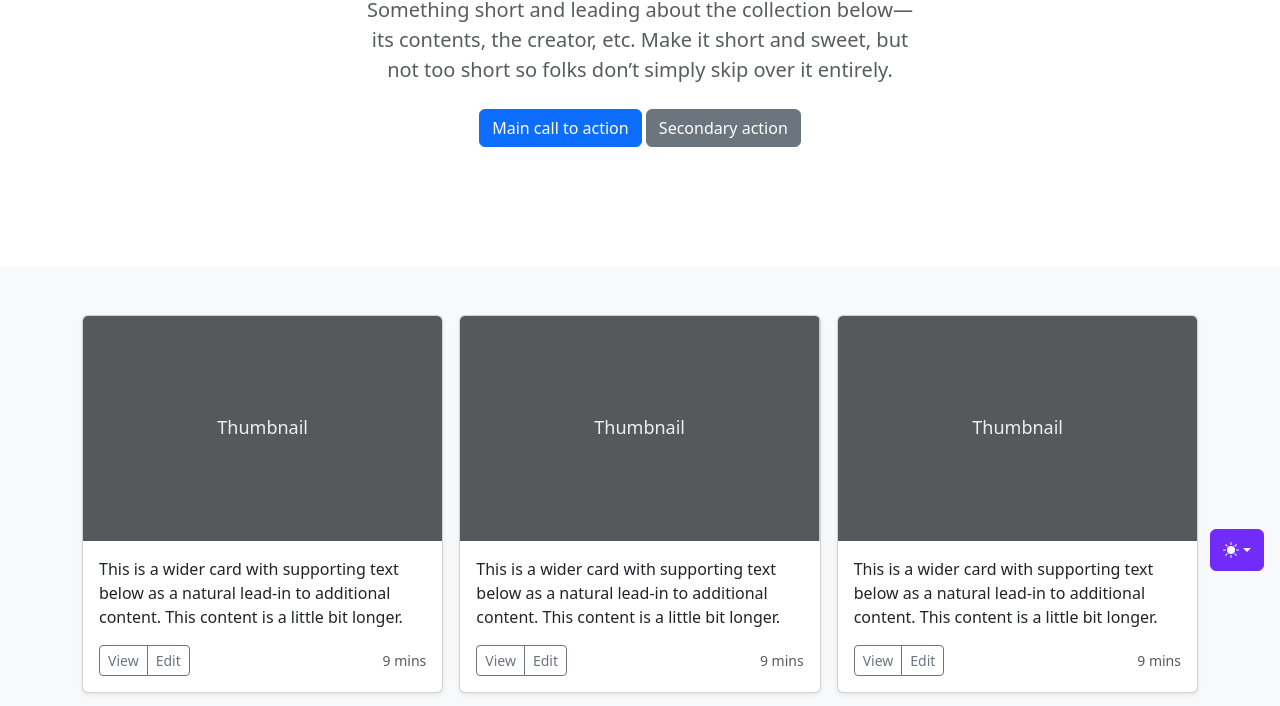
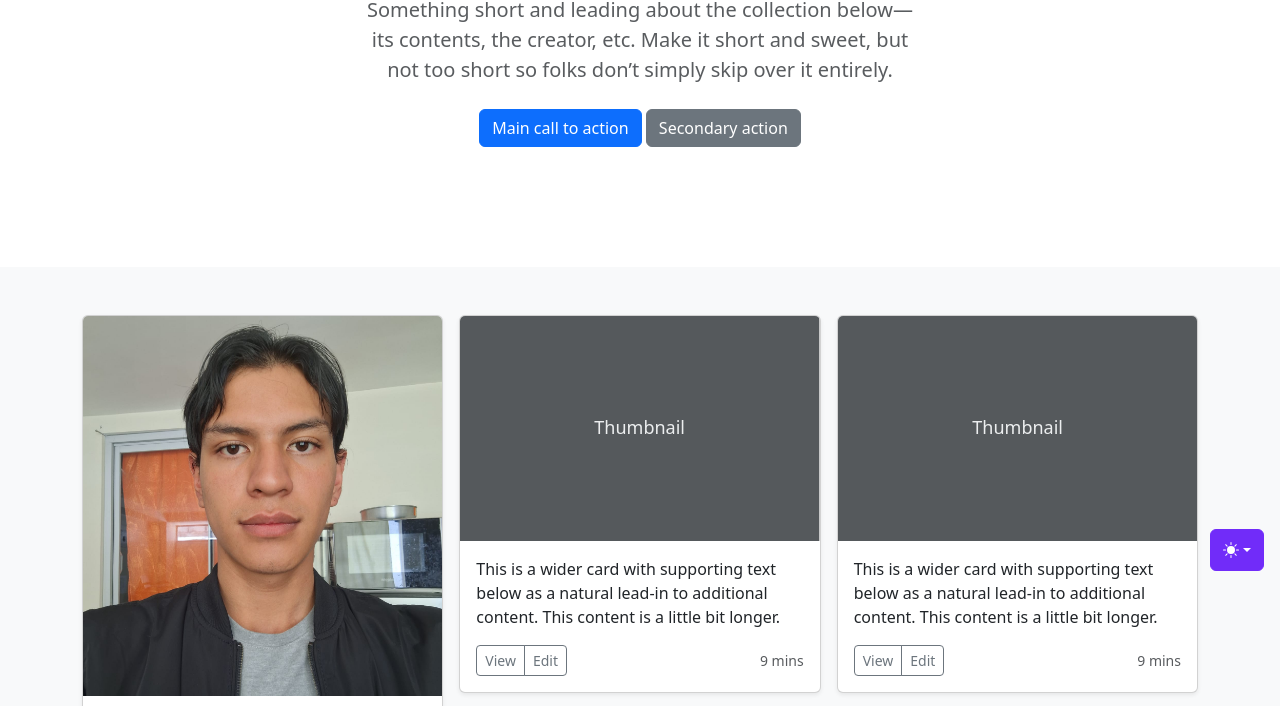
Before and after one commit to InkyWinkR/PracticaManejo, a plain HTML site: page album/index.html in a window 1280 px wide. Shown: the part 213-919 px from the top of the page. Drawn offline with Linux system fonts and the light colour scheme.

Commit message:
Se creó la carpeta images y se modificó el componente 1

```diff
--- a/album/index.html
+++ b/album/index.html
@@ -218,13 +218,13 @@
       <div class="row row-cols-1 row-cols-sm-2 row-cols-md-3 g-3">
         <div class="col">
           <div class="card shadow-sm">
-            <svg class="bd-placeholder-img card-img-top" width="100%" height="225" xmlns="http://www.w3.org/2000/svg" role="img" aria-label="Placeholder: Thumbnail" preserveAspectRatio="xMidYMid slice"><title>Placeholder</title><rect width="100%" height="100%" fill="#55595c"/><text x="50%" y="50%" fill="#eceeef" dy=".3em">Thumbnail</text></svg>
+            <img src="../images/Manuel.jpg" alt="imagen de Manuel" class="bd-placeholder-img card-img-top">
             <div class="card-body">
-              <p class="card-text">This is a wider card with supporting text below as a natural lead-in to additional content. This content is a little bit longer.</p>
+              <p class="card-text">Mi nombre es Manuel Ramírez, desarrollador fullstack, amante del software y jefe del equipo.</p>
               <div class="d-flex justify-content-between align-items-center">
                 <div class="btn-group">
-                  <button type="button" class="btn btn-sm btn-outline-secondary">View</button>
-                  <button type="button" class="btn btn-sm btn-outline-secondary">Edit</button>
+                  <button type="button" class="btn btn-sm btn-outline-secondary">Ver</button>
+                  <button type="button" class="btn btn-sm btn-outline-secondary">Editar</button>
                 </div>
                 <small class="text-body-secondary">9 mins</small>
               </div>
```
Also changed, not shown: images/Manuel.jpg (added).
